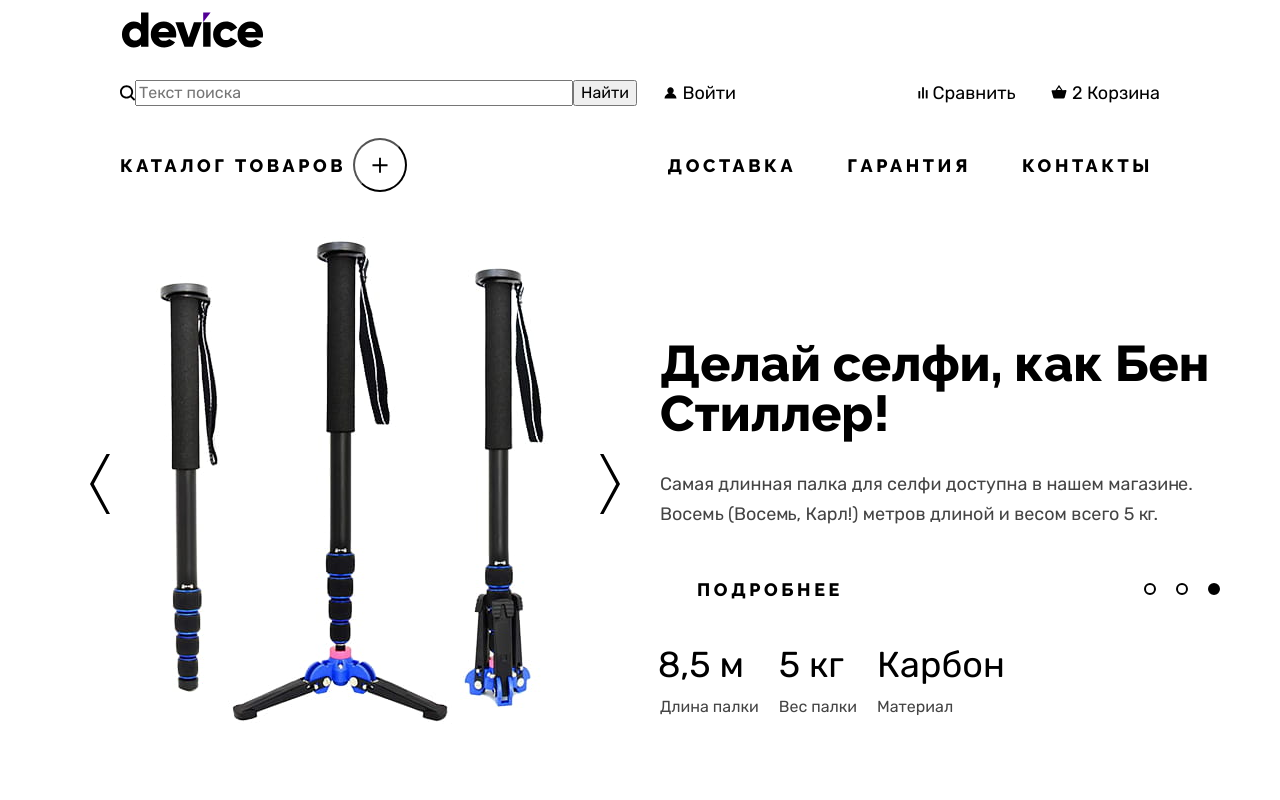
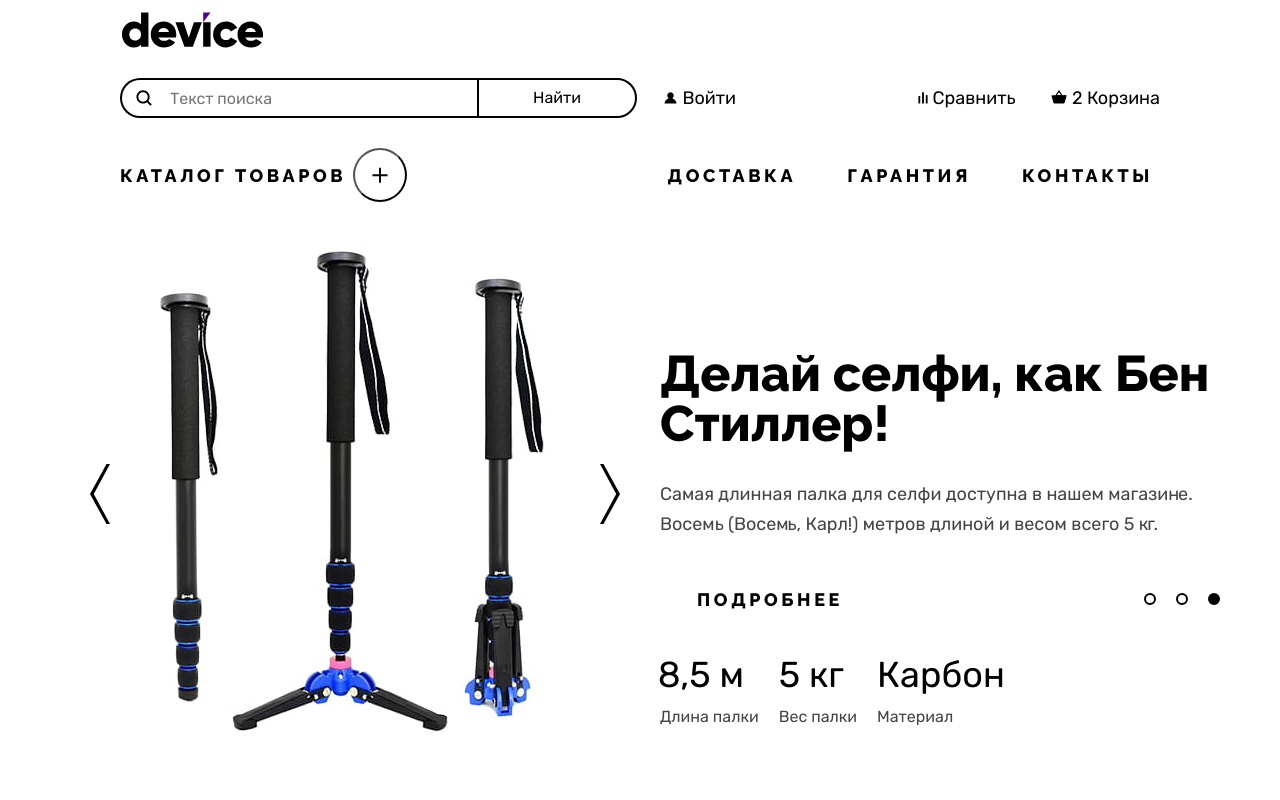
Before and after one commit to EvgenyIvchenko/project-device, a plain HTML site: page index.html in a window 1280 px wide. Shown: the top 800 px of the page. Drawn offline with Linux system fonts and the light colour scheme.

Commit message:
Внесёт шлифовку мелочей главной страницы

```diff
--- a/css/styles.css
+++ b/css/styles.css
@@ -171,7 +171,19 @@ input[type="radio"].visually-hidden {
   align-items: center;
 }
 
-.header__search-icon {}
+.header__search-wrap {
+  display: flex;
+  text-align: center;
+  position: relative;
+  max-width: 357px;
+  width: 100%;
+}
+
+.header__search-icon {
+  position: absolute;
+  top: 12px;
+  left: 16px;
+}
 
 .header__search-input {
   width: 100%;
@@ -180,6 +192,12 @@ input[type="radio"].visually-hidden {
   font-size: 16px;
   line-height: 20px;
   color: #000000;
+  height: 40px;
+  padding: 10px 10px 10px 48px;
+  border: 2px solid #000;
+  border-right: none;
+  border-top-left-radius: 50px;
+  border-bottom-left-radius: 50px;
 }
 
 .header__submit {
@@ -188,6 +206,13 @@ input[type="radio"].visually-hidden {
   font-size: 16px;
   line-height: 20px;
   color: #000000;
+  height: 40px;
+  max-width: 160px;
+  width: 100%;
+  background-color: white;
+  border-top-right-radius: 50px;
+  border-bottom-right-radius: 50px;
+  border: 2px solid #000;
 }
 
 .header__user-list {
@@ -745,7 +770,6 @@ input[type="radio"].visually-hidden {
   border: none;
   border-bottom: 3px solid #c4c4c4;
   padding: 11px 16px 14px;
-
 }
 
 .article__submit {
--- a/index.html
+++ b/index.html
@@ -16,9 +16,11 @@
 
           <div class="header__wrapper">
             <form class="header__form" action="" method="post">
-              <img class="header__search-icon" src="img/loop.svg" width="16" height="16" alt="" aria-hidden="true">
-              <label class="visually-hidden" for="search">Поиск</label>
-              <input class="header__search-input" id="search" type="search" name="search" placeholder="Текст поиска">
+              <div class="header__search-wrap">
+                <img class="header__search-icon" src="img/loop.svg" width="16" height="16" alt="" aria-hidden="true">
+                <label class="visually-hidden" for="search">Поиск</label>
+                <input class="header__search-input" id="search" type="search" name="search" placeholder="Текст поиска">
+              </div>
               <button class="header__submit" type="submit">Найти</button>
             </form>
 
```
